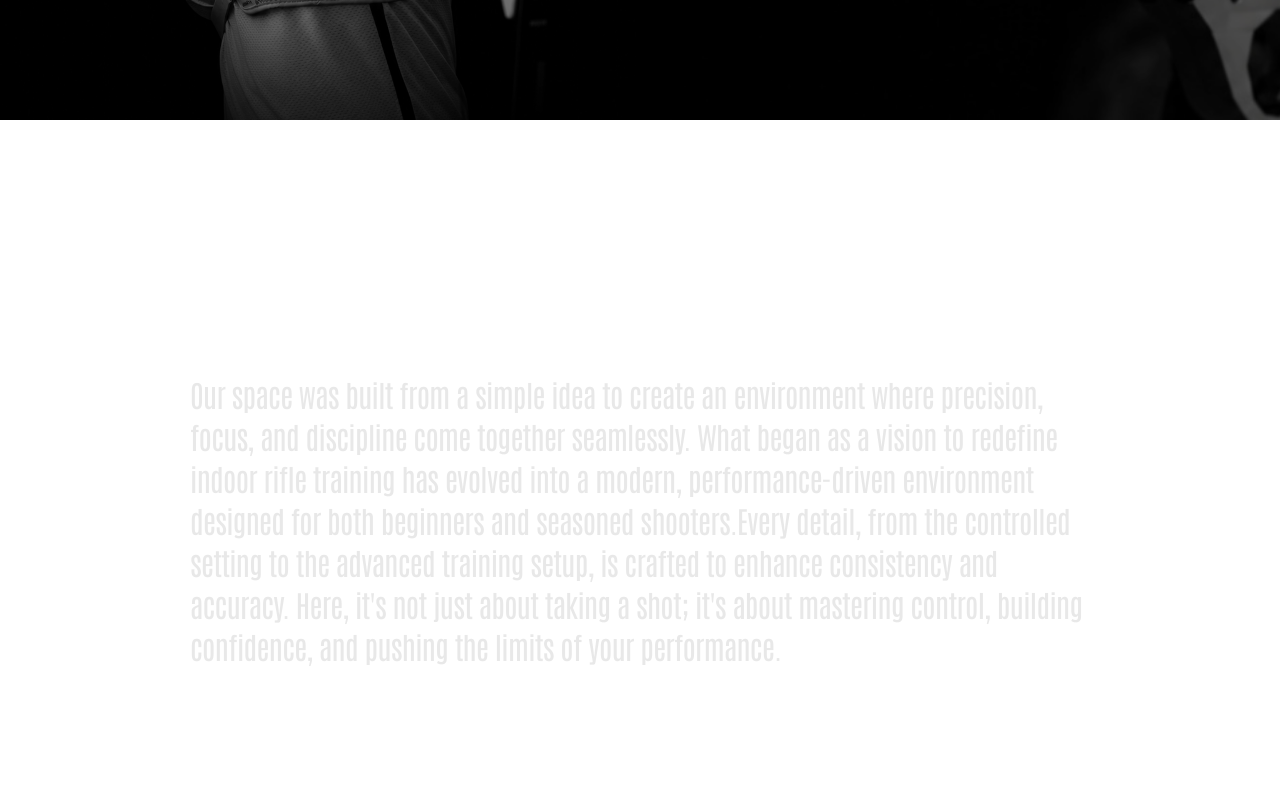
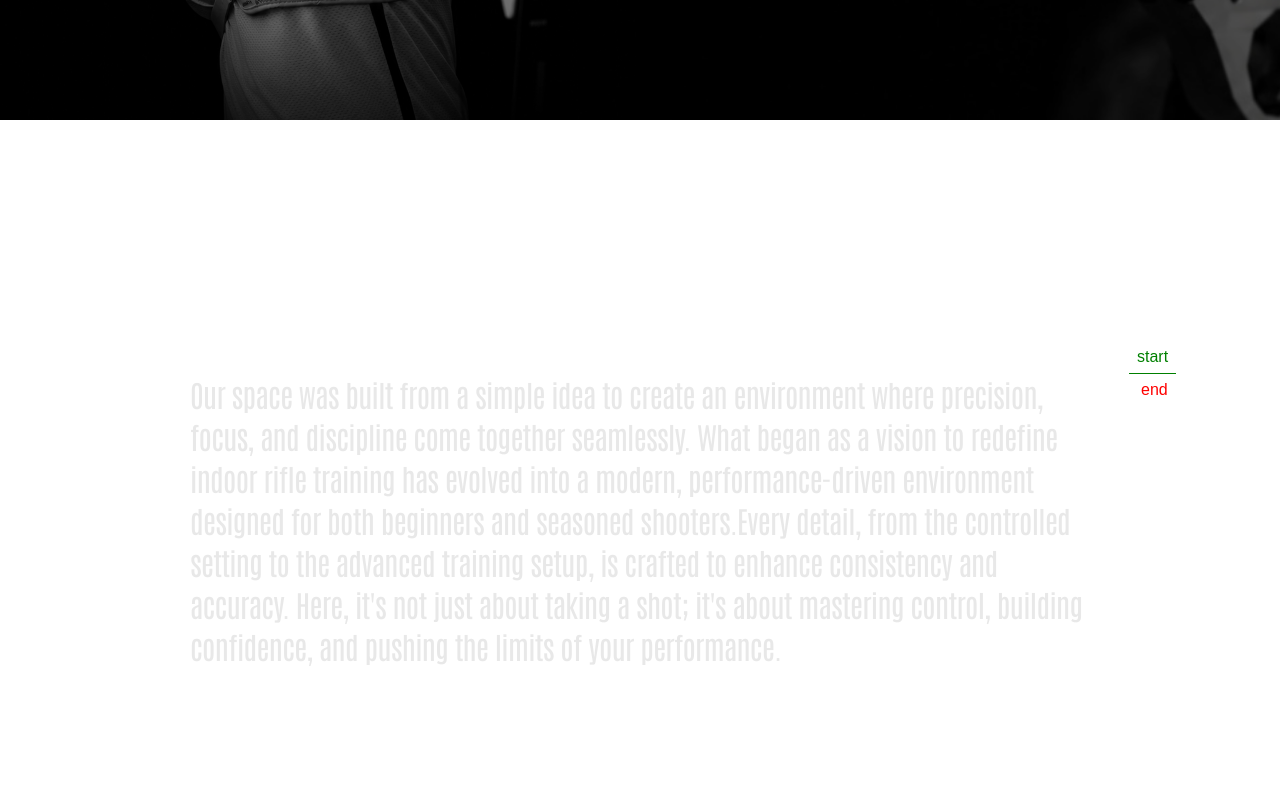
Before and after one commit to TIC-Global-Services/onx, a Next.js app: page /our-story in a window 1280 px wide. Shown: the part 680-1480 px from the top of the page. Built offline with nearby package versions, Linux system fonts and the light colour scheme.

Commit message:
scroll changes and other update

```diff
--- a/src/app/globals.css
+++ b/src/app/globals.css
@@ -1,7 +1,7 @@
 @import "tailwindcss";
 
 @theme {
-  /* ── Colors ── */
+  /* "?"? Colors "?"? */
   --color-onx-white: #FFFFFF;
   --color-onx-black: #000000;
   --color-onx-near-black: #1C1C1C;
@@ -15,12 +15,12 @@
   --color-onx-border: #E8E8E8;
   --color-onx-muted: #717171;
 
-  /* ── Font families ── */
+  /* "?"? Font families "?"? */
   --font-antonio: 'Antonio', sans-serif;
   --font-inter: 'Inter', sans-serif;
   --font-montserrat: 'Montserrat', sans-serif;
 
-  /* ── Custom font sizes ── */
+  /* "?"? Custom font sizes "?"? */
   --text-hero-xl: 140px;
   --text-hero-xl--line-height: 1;
   --text-hero-xl--font-weight: 100;
@@ -102,6 +102,17 @@
   --text-micro--font-weight: 300;
 }
 
+/* Hide scrollbar for elements with hide-scrollbar class */
+@layer utilities {
+  .hide-scrollbar::-webkit-scrollbar {
+    display: none;
+  }
+  .hide-scrollbar {
+    -ms-overflow-style: none;
+    scrollbar-width: none;
+  }
+}
+
 /* Progressive Backdrop Blur Overlay */
 .progressive-blur-container {
   position: fixed;
--- a/src/components/sections/home/aboutus-home.tsx
+++ b/src/components/sections/home/aboutus-home.tsx
@@ -20,7 +20,7 @@ export function AboutUsHomeSection() {
 
           <div className="mt-10">
             <TextReveal
-              starting="center 70%"
+              starting="top 90%"
               pin={false}
               text="The league spoke. We listened."
               className="text-[12vw] md:text-5xl tracking-wide leading-tight font-medium text-onx-near-black"
--- a/src/components/ui/text-reveal.tsx
+++ b/src/components/ui/text-reveal.tsx
@@ -17,7 +17,7 @@ interface TextRevealProps {
   pin?: boolean;
 }
 
-export function TextReveal({ text, secondaryText, className = "", starting = "center center", pin = true }: TextRevealProps) {
+export function TextReveal({ text, secondaryText, className = "", starting = "top top", pin = true }: TextRevealProps) {
   const containerRef = useRef<HTMLDivElement>(null);
   const textRef = useRef<HTMLParagraphElement>(null);
 
@@ -38,8 +38,9 @@ export function TextReveal({ text, secondaryText, className = "", starting = "ce
           trigger: containerRef.current,
           pin: pin ? (containerRef.current?.closest("section") || true) : false,
           start: starting,
-          end: isDesktop ? "+=150%" : "+=100%",
+          end: isDesktop ? "end" : "+=100%",
           scrub: 0.7,
+          markers:true
         }
       });
     });
```
